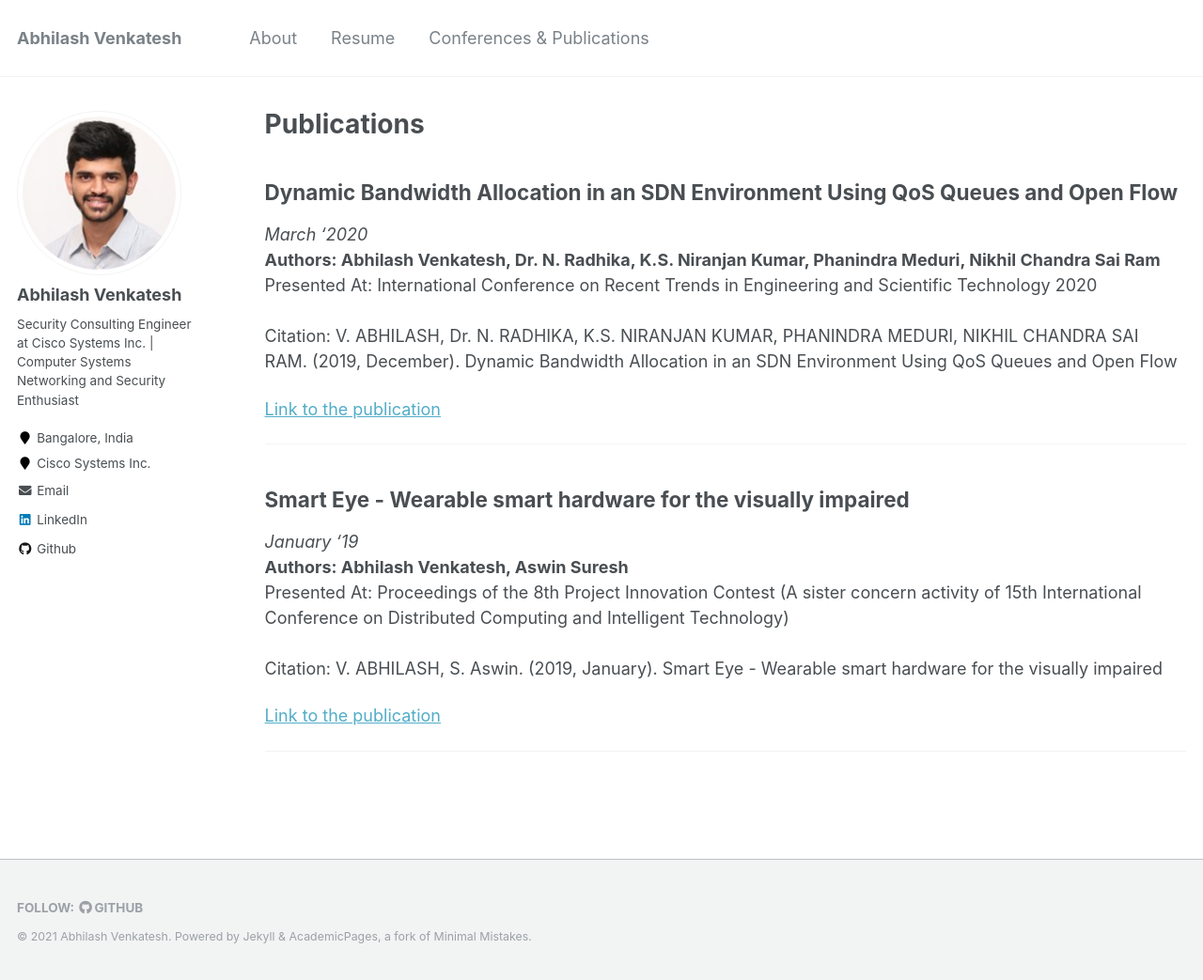
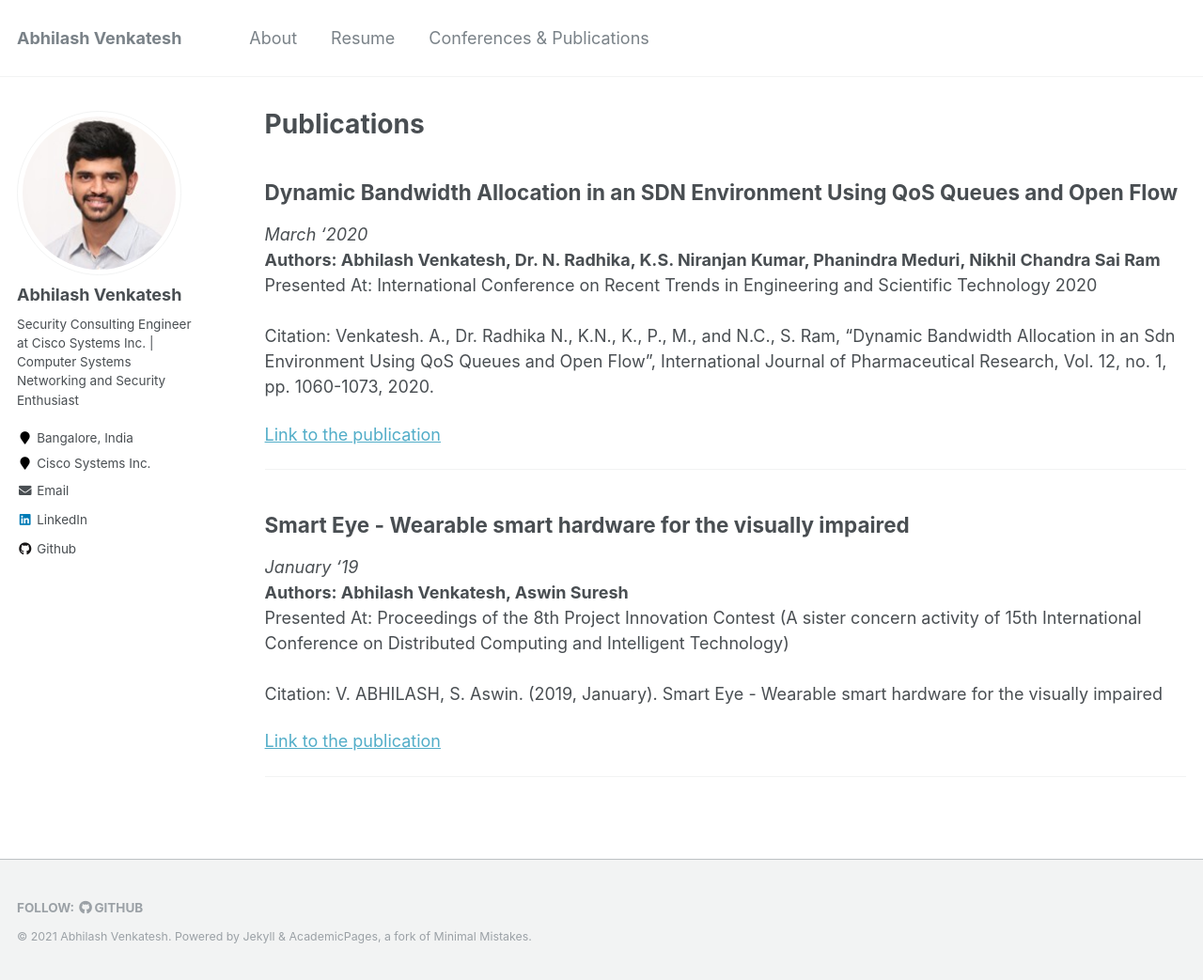
Before and after one commit to PankajPradeep/PankajPradeep.github.io, a Jekyll site: the page built from _pages/publications.md, in a window 1280 px wide and 1043 px high. Shown: the whole window at 94% size. Built offline with Jekyll 4.4.1, drawn with Linux system fonts in a browser that asks for light colours.

Commit message:
Update publications.md

```diff
--- a/_pages/publications.md
+++ b/_pages/publications.md
@@ -24,9 +24,9 @@ _March '2020_
 Presented At: International Conference on Recent Trends in Engineering and Scientific Technology 2020
 <br>
 <br>
-Citation: V. ABHILASH, Dr. N. RADHIKA, K.S. NIRANJAN KUMAR, PHANINDRA MEDURI, NIKHIL CHANDRA SAI RAM. (2019, December). Dynamic Bandwidth Allocation in an SDN Environment Using QoS Queues and Open Flow
+Citation: Venkatesh. A., Dr. Radhika N., K.N., K., P., M., and N.C., S. Ram, “Dynamic Bandwidth Allocation in an Sdn Environment Using QoS Queues and Open Flow”, International Journal of Pharmaceutical Research, Vol. 12, no. 1, pp. 1060-1073, 2020.
 
-[Link to the publication](http://www.ijpronline.com/ViewArticleDetail.aspx?ID=12746)
+[Link to the publication](https://doi.org/10.31838/ijpr/2020.12.01.196)
 
 <hr>
 
```
